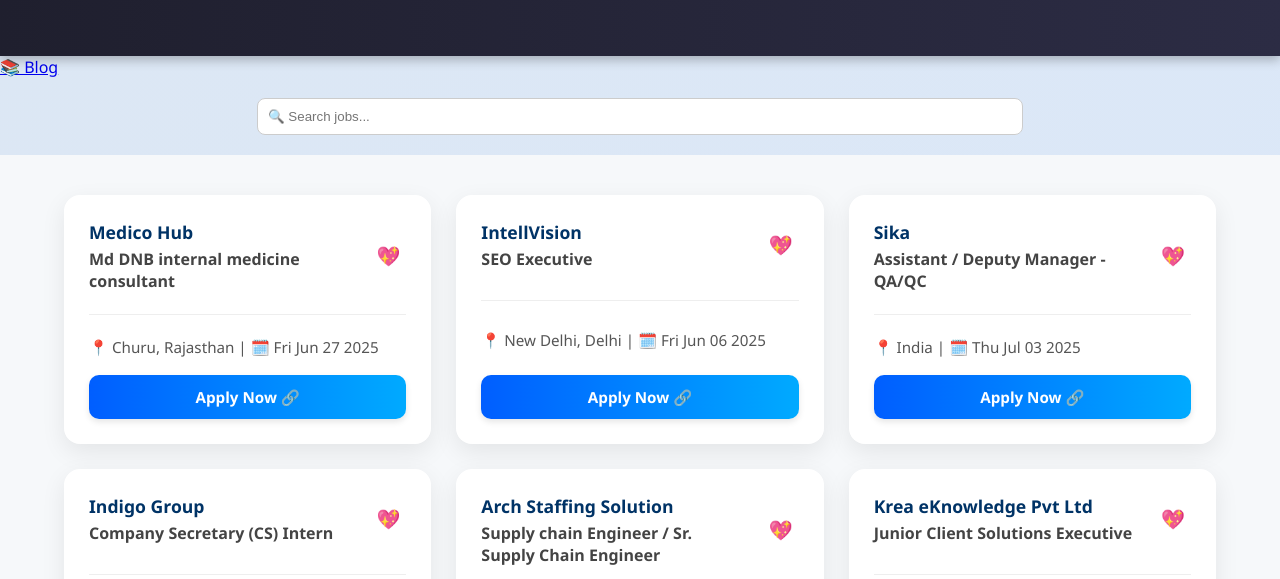
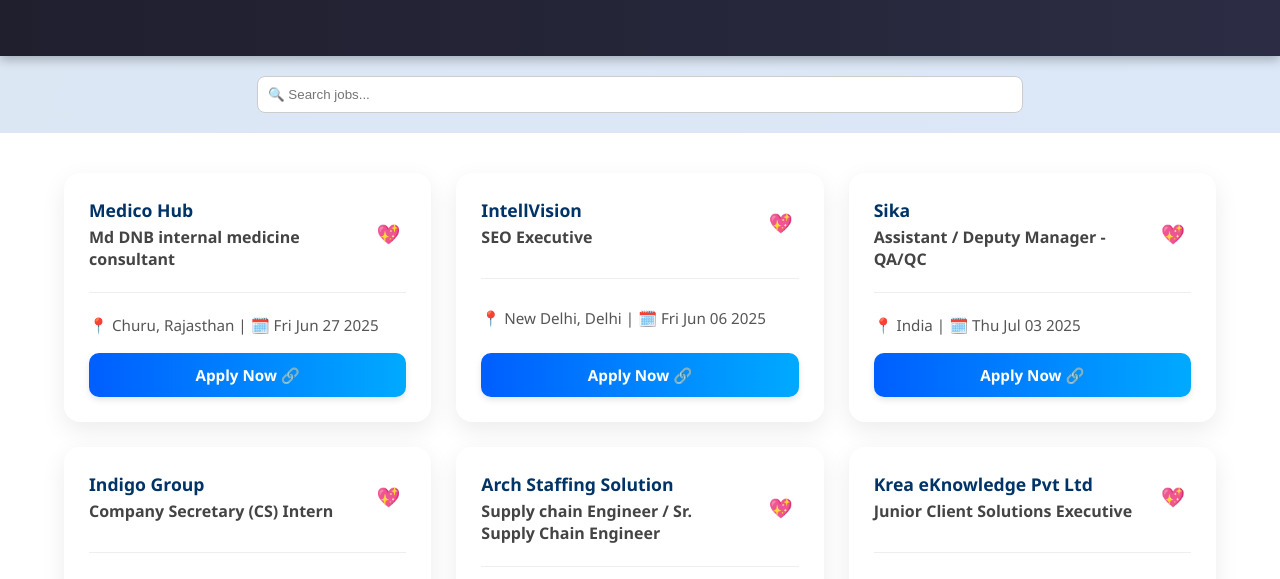
Before and after one commit to nishantshinde2503/HireGround2.0, a plain HTML site: page index.html in a window 1280 px wide. Shown: the part 141-720 px from the top of the page. Drawn offline with Linux system fonts and the light colour scheme.

Commit message:
before send adsens check 03

```diff
--- a/index.html
+++ b/index.html
@@ -17,7 +17,6 @@
     <h1>🚀 HireGround — Your Gateway to Opportunity</h1>
     <p>Curated Indian tech jobs from top brands & cities!</p>
   </header>
-  <a href="/blog" class="nav-link">📚 Blog</a>
 
   <!-- 🎈 Floating Icons -->
   <img src="briefcase.png" class="floating-icon" style="left: 10%; animation-delay: 0s;">
```
